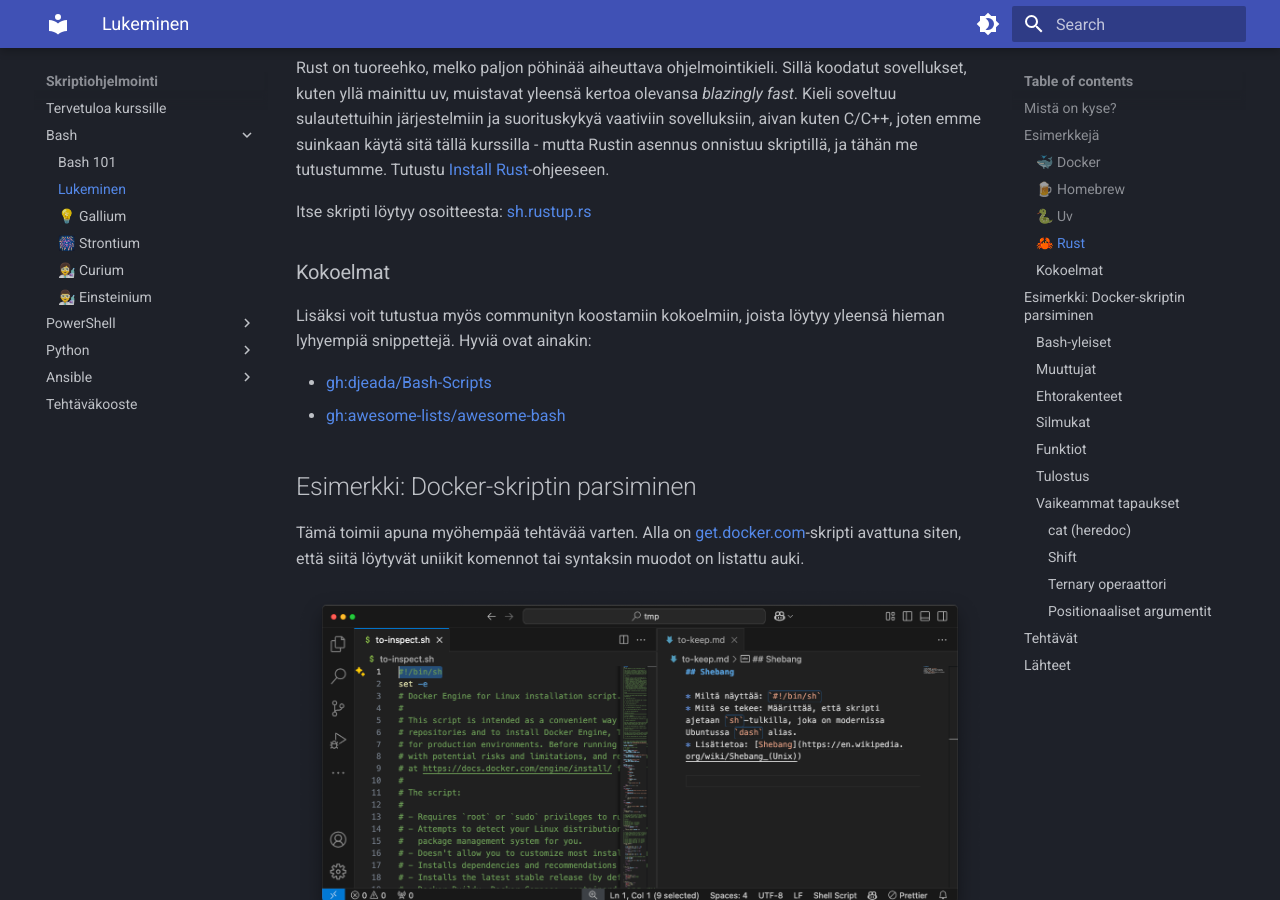
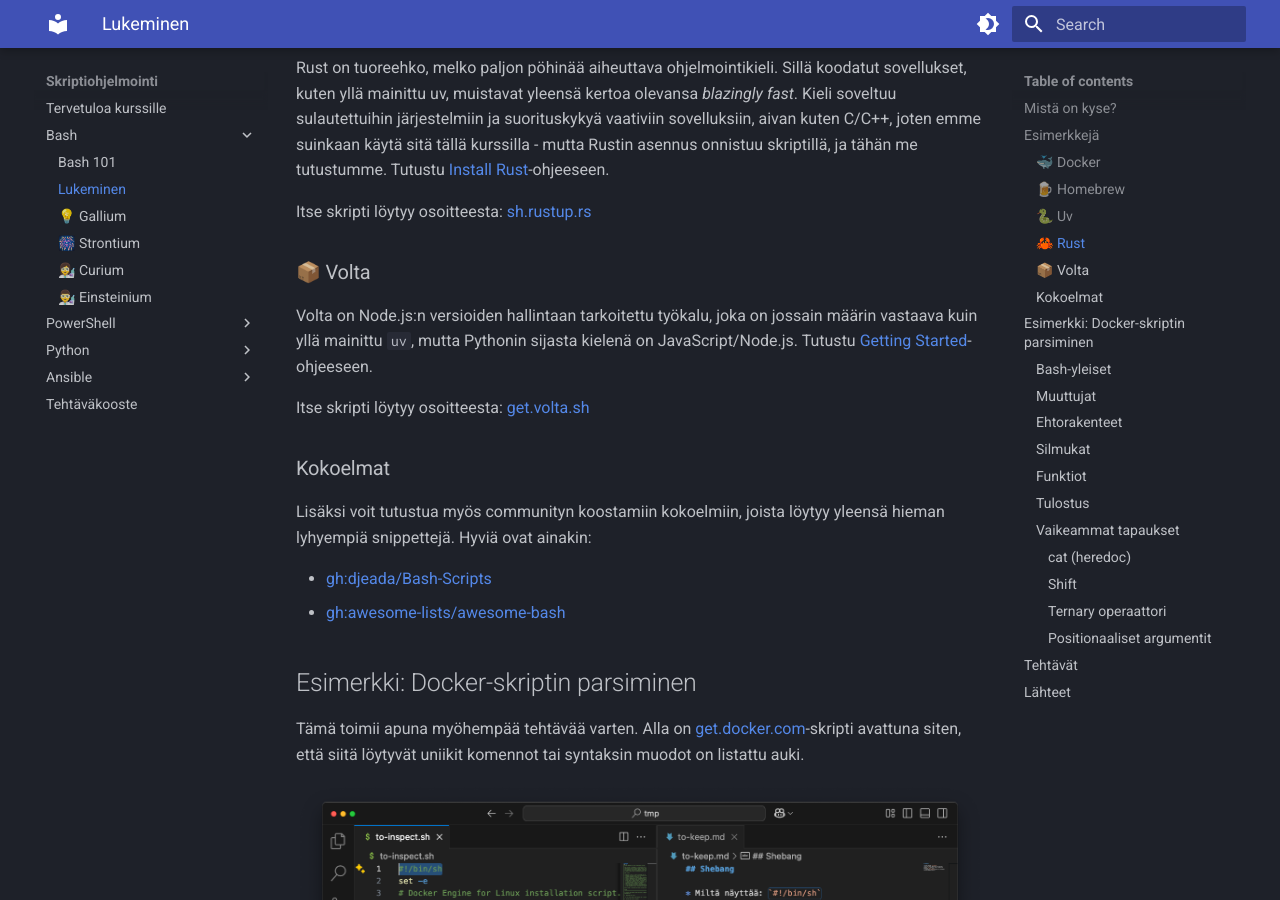
Before and after one commit to sourander/skriptiohjelmointi, an MkDocs documentation site: the page built from docs/bash/lukeminen.md, in a window 1280 px wide and 900 px high, scrolled down 1364 px. Built offline with MkDocs 1.6.1 and Material for MkDocs 9.7.7, drawn with Linux system fonts in a browser that asks for light colours.

Commit message:
Added Volta

```diff
--- a/docs/bash/lukeminen.md
+++ b/docs/bash/lukeminen.md
@@ -48,6 +48,12 @@
 Rust on tuoreehko, melko paljon pöhinää aiheuttava ohjelmointikieli. Sillä koodatut sovellukset, kuten yllä mainittu uv, muistavat yleensä kertoa olevansa *blazingly fast*. Kieli soveltuu sulautettuihin järjestelmiin ja suorituskykyä vaativiin sovelluksiin, aivan kuten C/C++, joten emme suinkaan käytä sitä tällä kurssilla - mutta Rustin asennus onnistuu skriptillä, ja tähän me tutustumme. Tutustu [Install Rust](https://www.rust-lang.org/tools/install)-ohjeeseen.
 
 Itse skripti löytyy osoitteesta: [sh.rustup.rs](https://sh.rustup.rs)
+
+### 📦 Volta
+
+Volta on Node.js:n versioiden hallintaan tarkoitettu työkalu, joka on jossain määrin vastaava kuin yllä mainittu `uv`, mutta Pythonin sijasta kielenä on JavaScript/Node.js. Tutustu [Getting Started](https://docs.volta.sh/guide/getting-started)-ohjeeseen.
+
+Itse skripti löytyy osoitteesta: [get.volta.sh](https://get.volta.sh)
 
 ### Kokoelmat
 
```
